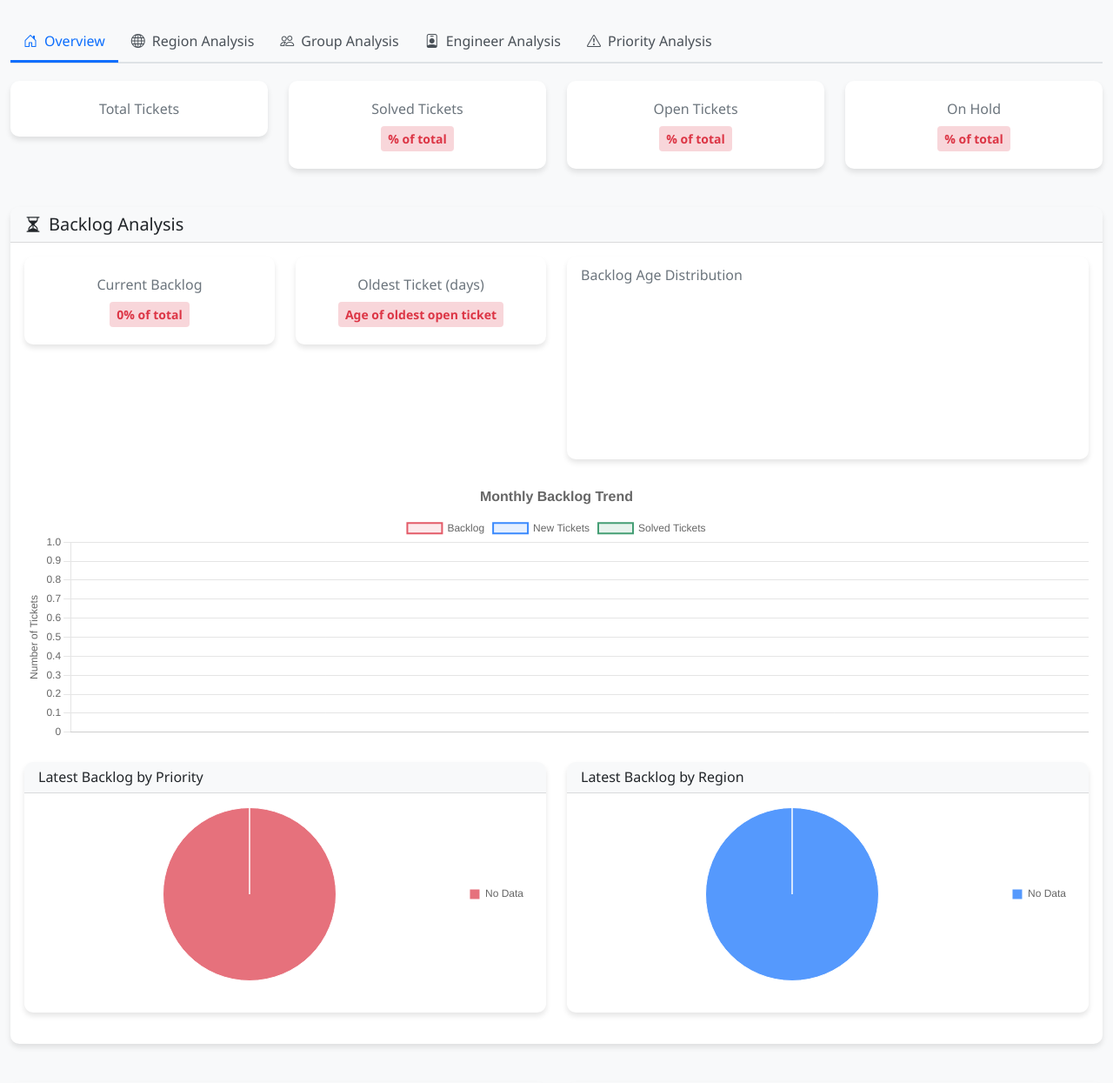
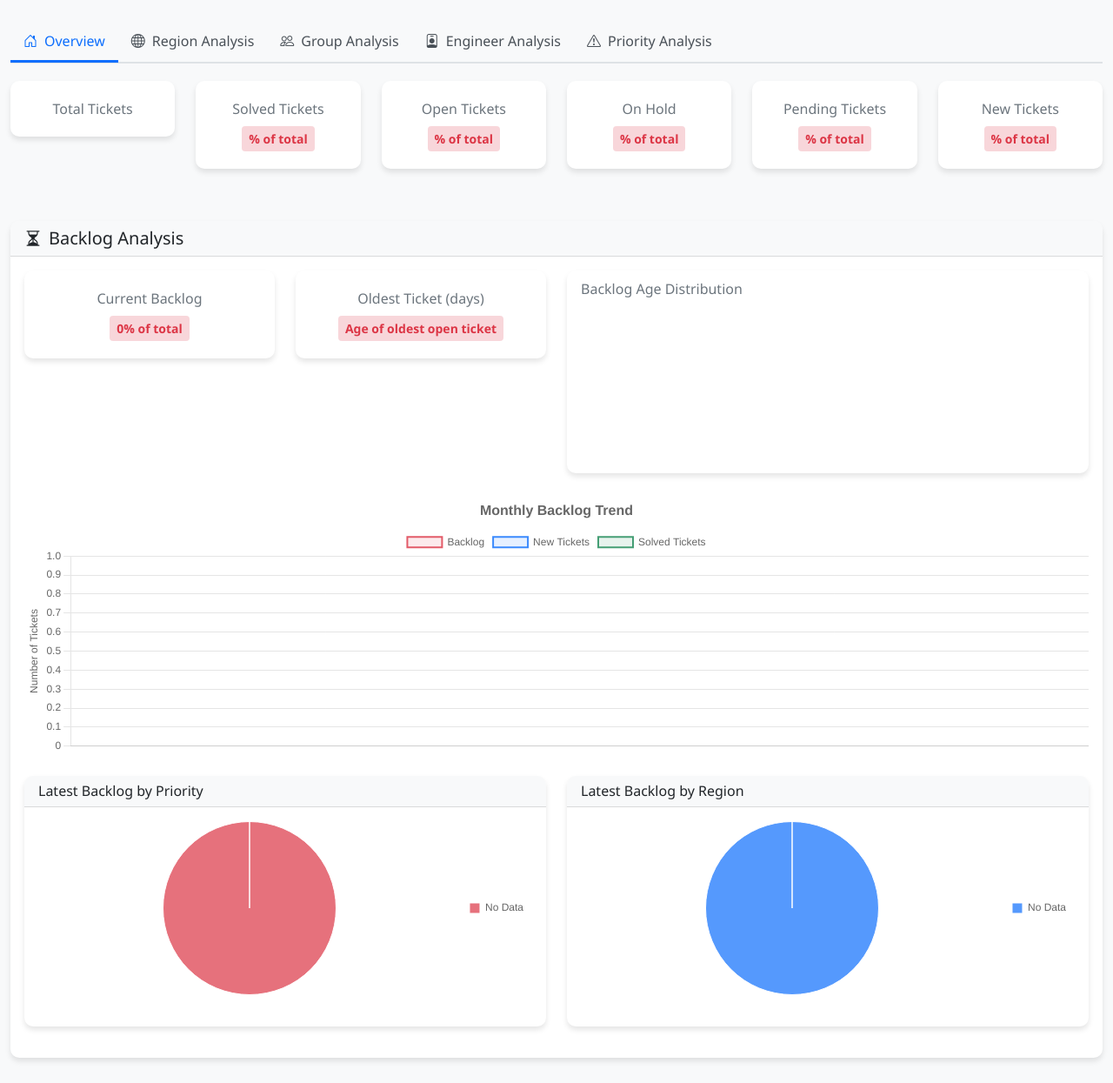
Before and after one commit to rahulbala1799/mc, a Flask app: template templates/ticket_overview.html in a window 1280 px wide. Shown: the part 115-1360 px from the top of the page at 87% size. Run offline with Flask 2, Linux system fonts and the light colour scheme; the template is opened without the code that fills it, so the values that code supplies are empty; a map, chart or similar area stays blank; some libraries are stand-ins or nearby versions.

Commit message:
Add cards for all 5 ticket statuses (Solved, Open, Hold, Pending, New) to ticket overview page

```diff
--- a/app.py
+++ b/app.py
@@ -192,15 +192,19 @@ def ticket_overview():
 
         # Calculate percentages for ticket status
         total_tickets = len(df)
-        # solved_count = len(solved_tickets)
-        solved_count = len(df[df['Ticket status'] == 'Solved'])
-        print(f"DEBUG: Total solved tickets: {solved_count}")
-        open_count = len(df[df['Ticket status'] == 'Open'])
-        hold_count = len(df[df['Ticket status'] == 'Hold'])
-
+        # Count each status type
+        solved_count = len(df[df['Ticket status'].str.lower() == 'solved'])
+        open_count = len(df[df['Ticket status'].str.lower() == 'open'])
+        hold_count = len(df[df['Ticket status'].str.lower() == 'hold'])
+        pending_count = len(df[df['Ticket status'].str.lower() == 'pending'])
+        new_count = len(df[df['Ticket status'].str.lower() == 'new'])
+
+        # Calculate percentages
         solved_percentage = round((solved_count / total_tickets) * 100) if total_tickets > 0 else 0
         open_percentage = round((open_count / total_tickets) * 100) if total_tickets > 0 else 0
         hold_percentage = round((hold_count / total_tickets) * 100) if total_tickets > 0 else 0
+        pending_percentage = round((pending_count / total_tickets) * 100) if total_tickets > 0 else 0
+        new_percentage = round((new_count / total_tickets) * 100) if total_tickets > 0 else 0
 
         # By region
         region_metrics = solved_tickets.groupby('Region')['Resolution Time (Days)'].mean().sort_values()
@@ -512,11 +516,16 @@ def ticket_overview():
             'by_engineer': engineer_metrics.round(1).to_dict(),
             'by_priority': priority_metrics.round(1).to_dict(),
             'total_tickets': total_tickets,
+            'solved_tickets': solved_count,
             'open_tickets': open_count,
             'hold_tickets': hold_count,
+            'pending_tickets': pending_count,
+            'new_tickets': new_count,
             'solved_percentage': solved_percentage,
             'open_percentage': open_percentage,
             'hold_percentage': hold_percentage,
+            'pending_percentage': pending_percentage,
+            'new_percentage': new_percentage,
             'within_sla_percentage': within_sla_percentage,
             'current_backlog': current_backlog,
             'oldest_ticket_age': oldest_ticket_age if 'oldest_ticket_age' in locals() else 0
--- a/templates/ticket_overview.html
+++ b/templates/ticket_overview.html
@@ -154,15 +154,15 @@
 
         <!-- Summary Stats -->
         <div class="row mb-4">
-            <div class="col-md-3">
+            <div class="col-md-4 col-lg mb-3">
                 <div class="card stat-card">
                     <div class="stat-value text-primary">{{ metrics.total_tickets }}</div>
                     <div class="stat-label">Total Tickets</div>
                 </div>
             </div>
-            <div class="col-md-3">
+            <div class="col-md-4 col-lg mb-3">
                 <div class="card stat-card">
-                    <div class="stat-value text-success">{{ metrics.total_tickets - metrics.open_tickets - metrics.hold_tickets }}</div>
+                    <div class="stat-value text-success">{{ metrics.solved_tickets }}</div>
                     <div class="stat-label">Solved Tickets</div>
                     <div class="mt-2">
                         <span class="ratio-indicator {% if metrics.solved_percentage > 75 %}ratio-good{% elif metrics.solved_percentage > 50 %}ratio-medium{% else %}ratio-bad{% endif %}">
@@ -171,7 +171,7 @@
                     </div>
                 </div>
             </div>
-            <div class="col-md-3">
+            <div class="col-md-4 col-lg mb-3">
                 <div class="card stat-card">
                     <div class="stat-value text-warning">{{ metrics.open_tickets }}</div>
                     <div class="stat-label">Open Tickets</div>
@@ -182,13 +182,35 @@
                     </div>
                 </div>
             </div>
-            <div class="col-md-3">
+            <div class="col-md-4 col-lg mb-3">
                 <div class="card stat-card">
                     <div class="stat-value text-danger">{{ metrics.hold_tickets }}</div>
                     <div class="stat-label">On Hold</div>
                     <div class="mt-2">
                         <span class="ratio-indicator {% if metrics.hold_percentage < 10 %}ratio-good{% elif metrics.hold_percentage < 25 %}ratio-medium{% else %}ratio-bad{% endif %}">
                             {{ metrics.hold_percentage }}% of total
+                        </span>
+                    </div>
+                </div>
+            </div>
+            <div class="col-md-4 col-lg mb-3">
+                <div class="card stat-card">
+                    <div class="stat-value text-info">{{ metrics.pending_tickets }}</div>
+                    <div class="stat-label">Pending Tickets</div>
+                    <div class="mt-2">
+                        <span class="ratio-indicator {% if metrics.pending_percentage < 10 %}ratio-good{% elif metrics.pending_percentage < 25 %}ratio-medium{% else %}ratio-bad{% endif %}">
+                            {{ metrics.pending_percentage }}% of total
+                        </span>
+                    </div>
+                </div>
+            </div>
+            <div class="col-md-4 col-lg mb-3">
+                <div class="card stat-card">
+                    <div class="stat-value text-secondary">{{ metrics.new_tickets }}</div>
+                    <div class="stat-label">New Tickets</div>
+                    <div class="mt-2">
+                        <span class="ratio-indicator {% if metrics.new_percentage < 10 %}ratio-good{% elif metrics.new_percentage < 25 %}ratio-medium{% else %}ratio-bad{% endif %}">
+                            {{ metrics.new_percentage }}% of total
                         </span>
                     </div>
                 </div>
```
